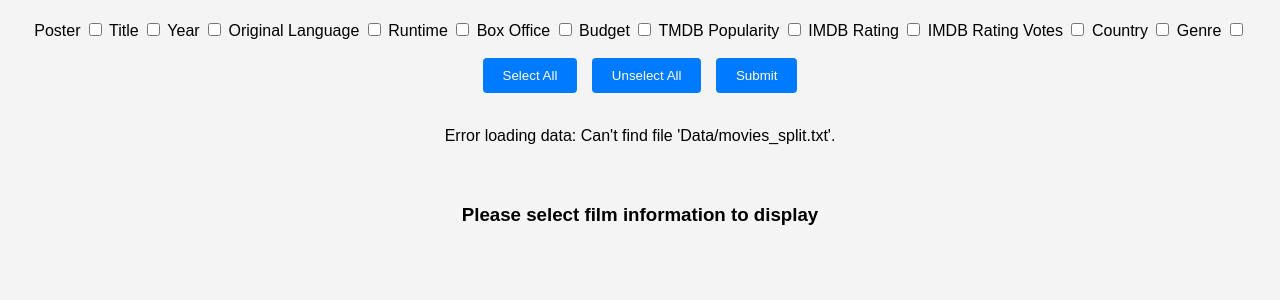
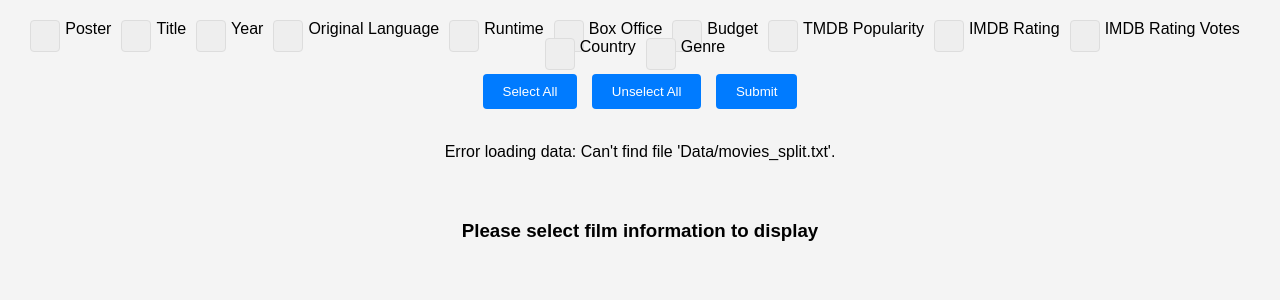
Before and after one commit to ocarhui/COMP0022CW, a PHP site: page / in a window 1280 px wide. Shown: the part 112-412 px from the top of the page. Run offline with PHP 8.4, Linux system fonts and the light colour scheme; data that the repository does not hold is empty.

Commit message:
fix: bug

```diff
--- a/movie_database/index.php
+++ b/movie_database/index.php
@@ -121,6 +121,76 @@
 
         button[type="button"]:hover {
             background-color: #0056b3;
+        }
+
+        .checkbox-container {
+            display: inline-block;
+            position: relative;
+            padding-left: 35px;
+            margin-right: 10px;
+            cursor: pointer;
+            font-size: 16px;
+            user-select: none;
+            -webkit-user-select: none; /* Safari */
+            -moz-user-select: none; /* Firefox */
+            -ms-user-select: none; /* IE10+/Edge */
+        }
+
+        .checkbox-container input {
+            position: absolute;
+            opacity: 0;
+            cursor: pointer;
+            height: 0;
+            width: 0;
+        }
+
+        .checkmark {
+            position: absolute;
+            top: 0;
+            left: 0;
+            height: 30px;
+            width: 28px;
+            background-color: #eee;
+            border-radius: 4px;
+            border: 1px solid #ddd;
+            transition: background-color 0.3s ease;
+        }
+
+        .checkbox-container:hover input ~ .checkmark {
+            background-color: #ccc;
+        }
+
+        .checkbox-container input:checked ~ .checkmark {
+            background-color: #2196F3;
+        }
+
+        .checkmark:after {
+            content: "";
+            position: absolute;
+            display: none;
+        }
+
+        .checkbox-container input:checked ~ .checkmark:after {
+            display: block;
+        }
+
+        .checkbox-container .checkmark:after {
+            left: 9px;
+            top: 5px;
+            width: 7px;
+            height: 15px;
+            border: solid white;
+            border-width: 0 3px 3px 0;
+            transform: rotate(45deg);
+        }
+
+        /* Label hover effect */
+        .checkbox-container label {
+            transition: color 0.3s ease;
+        }
+
+        .checkbox-container:hover label {
+            color: #2196F3;
         }
     </style>
 </head>
```
